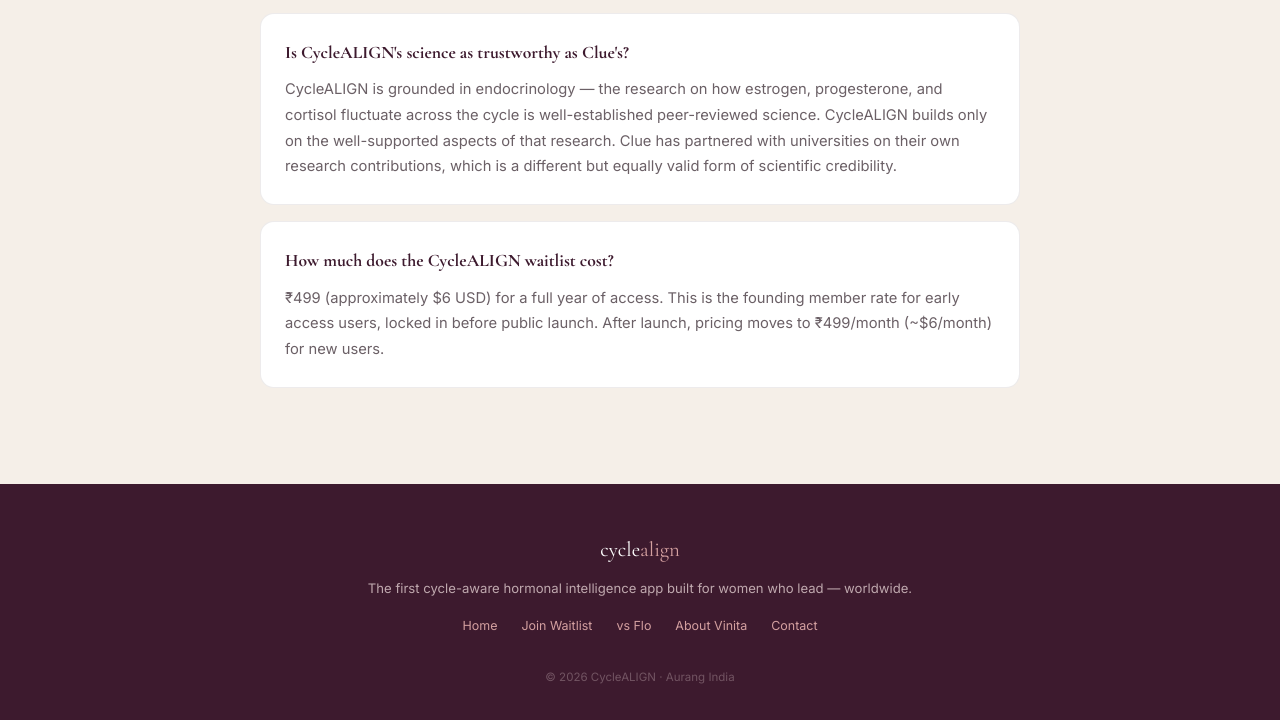
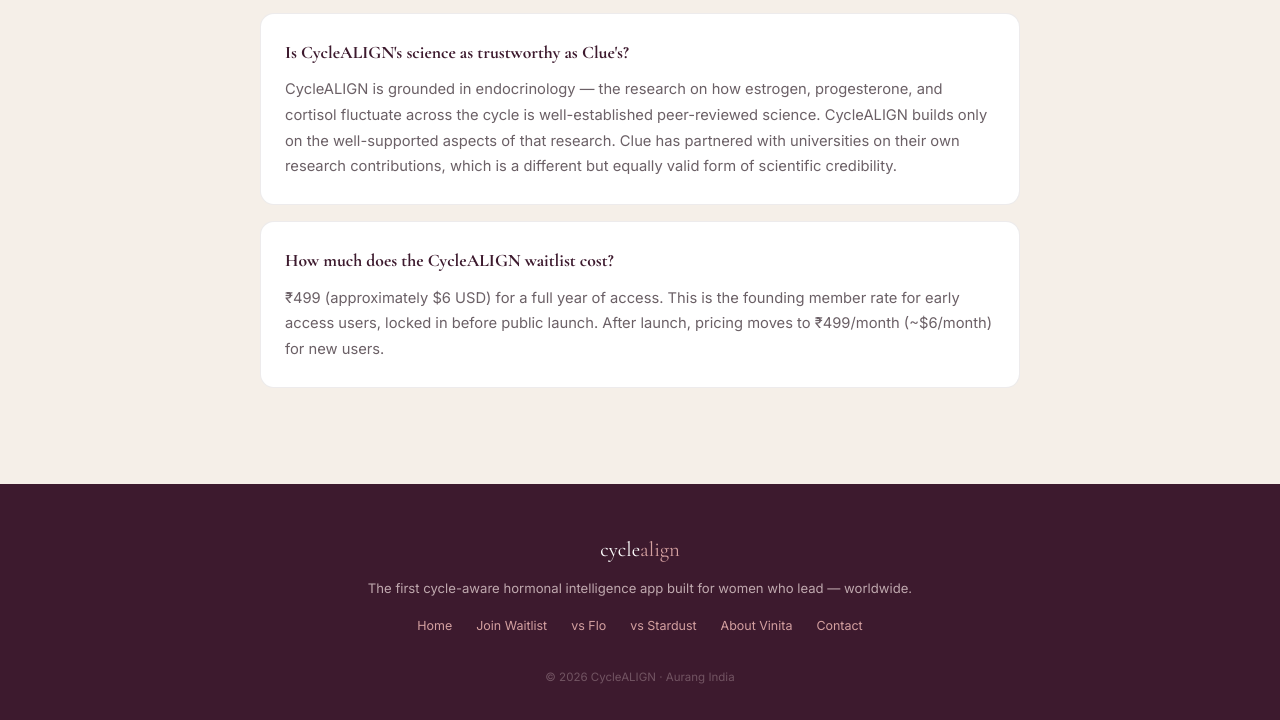
Before and after one commit to vinitathakur284-byte/CycleAlign2, a plain HTML site: page cyclealign-vs-clue.html in a window 1280 px wide. Shown: the part 6520-7240 px from the top of the page. Drawn offline with nearby package versions, Linux system fonts and the light colour scheme.

Commit message:
Update cyclealign-vs-clue.html

```diff
--- a/cyclealign-vs-clue.html
+++ b/cyclealign-vs-clue.html
@@ -307,6 +307,7 @@
     <a href="/">Home</a>
     <a href="/#waitlist">Join Waitlist</a>
     <a href="/cyclealign-vs-flo.html">vs Flo</a>
+    <a href="/cyclealign-vs-stardust.html">vs Stardust</a>
     <a href="/#founder">About Vinita</a>
     <a href="mailto:cyclealign@gmail.com">Contact</a>
   </div>
```
